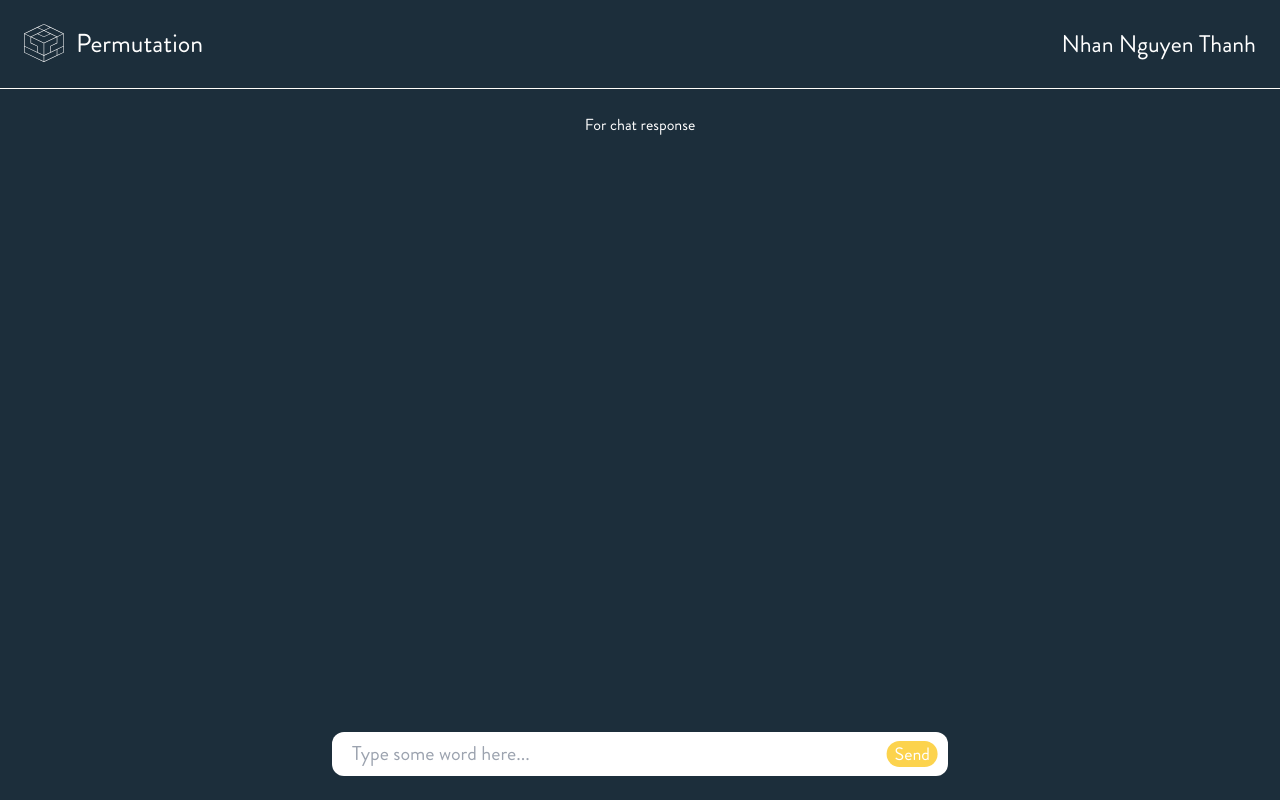
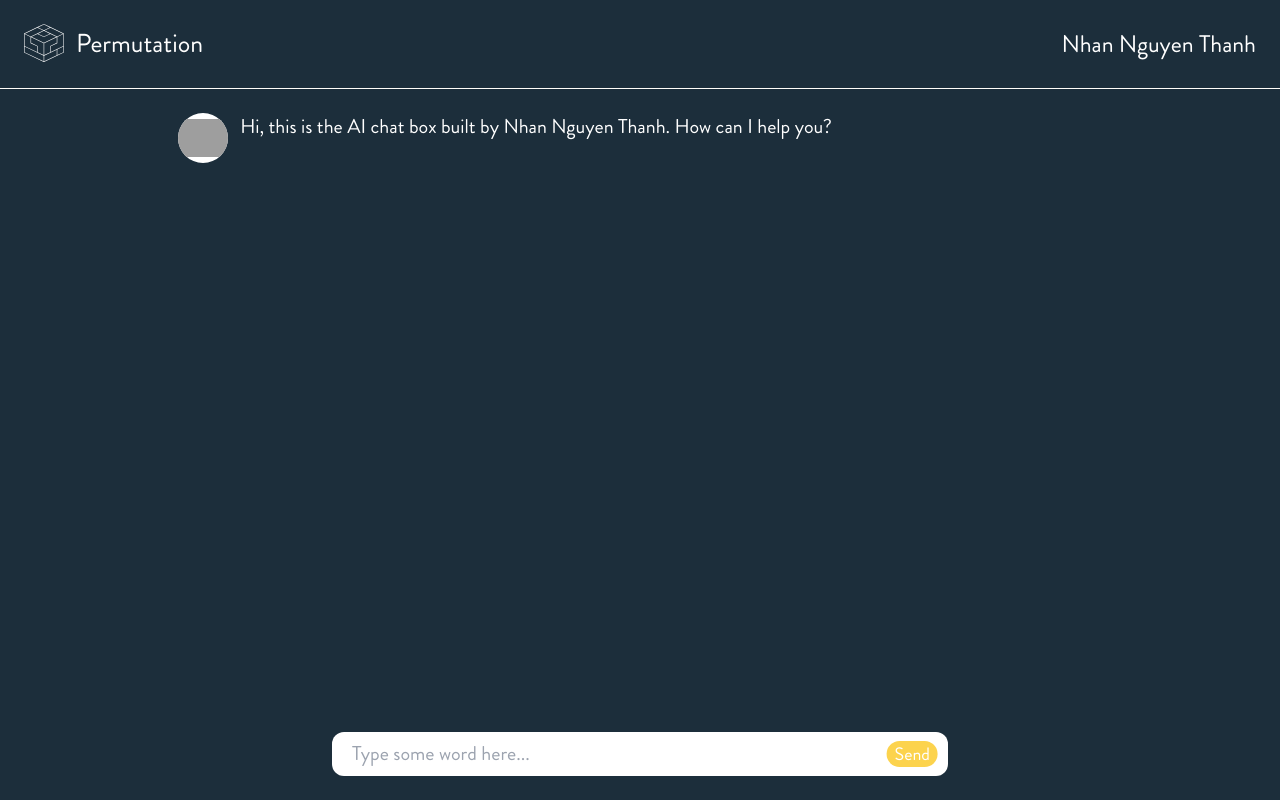
Before and after one commit to nhannguyen02122000/permutation-assignment, a Next.js app: page / in a window 1280 px wide. Built offline with nearby package versions, Linux system fonts and the light colour scheme; grey boxes are pictures that could not be loaded.

Commit message:
Add full function

```diff
--- a/src/components/Chat/index.tsx
+++ b/src/components/Chat/index.tsx
@@ -1,26 +1,87 @@
 'use client'
-import { FC } from 'react'
+import { FC, useEffect, useRef } from 'react'
 import { useChat } from 'ai/react'
+import Image from 'next/image'
+
+const getAvatar = (type: 'user' | 'bot') => {
+  return type === 'user'
+    ? 'https://icons.veryicon.com/png/o/internet--web/prejudice/user-128.png'
+    : 'https://t3.ftcdn.net/jpg/03/22/38/32/360_F_322383277_xcXz1I9vOFtdk7plhsRQyjODj08iNSwB.jpg'
+}
 
 const Chat: FC = () => {
   const { messages, input, handleInputChange, handleSubmit, isLoading, error } =
     useChat({
-      api: '/api/openai'
+      api: '/api/openai',
+      initialMessages: [
+        {
+          role: 'system',
+          content:
+            'Hi, this is the AI chat box built by Nhan Nguyen Thanh. How can I help you?',
+          id: '1'
+        }
+      ]
     })
+
+  const chatWrapperRef = useRef<HTMLDivElement>(null)
+  const scroll = () => {
+    if (!chatWrapperRef.current) return
+    const { offsetHeight, scrollHeight, scrollTop } = chatWrapperRef.current
+    if (scrollHeight >= scrollTop + offsetHeight) {
+      chatWrapperRef.current.scrollTo(0, scrollHeight + 200)
+    }
+  }
+
+  useEffect(() => {
+    scroll()
+  }, [messages])
+
   return (
     <div className='w-full h-full flex-1 flex flex-col justify-between items-center p-6'>
-      <div>For chat response</div>
+      {/*Height of max height = screen height - header - main's padding - input height*/}
+      <div
+        id='chat-response'
+        ref={chatWrapperRef}
+        className='text-xl overflow-y-auto w-3/4 h-[75vh] max-h-[calc(100vh-90px-48px-50px)] flex flex-col gap-7'
+      >
+        {messages.map((m, idx) => (
+          <div
+            key={m.id}
+            className={`flex gap-4 ${m.role === 'user' ? 'flex-row-reverse' : ''}`}
+          >
+            <div className='basis-[5%] min-w-[5%]'>
+              <div className='h-[50px] w-[50px] max-w-[50px] relative bg-white rounded-full overflow-hidden'>
+                <Image
+                  src={getAvatar(m.role === 'user' ? 'user' : 'bot')}
+                  alt='User'
+                  fill
+                  sizes='10vw'
+                  style={{ objectFit: 'contain' }}
+                />
+              </div>
+            </div>
+            <p className={`${m.role === 'user' ? 'text-right' : ''}`}>
+              {m.content}
+            </p>
+          </div>
+        ))}
+      </div>
       <div id='input-wrapper' className='w-1/2'>
         <form onSubmit={handleSubmit} className='w-full relative'>
           <input
             value={input}
             onChange={handleInputChange}
-            placeholder='Type some word here...'
+            placeholder={
+              isLoading ? 'AI is typing...' : 'Type some word here...'
+            }
             className='w-full text-xl px-5 py-2 rounded-[12px]'
           />
           <button
+            disabled={isLoading}
             type='submit'
-            className='transition duration-300 absolute -translate-x-[calc(100%+10px)] top-1/2 -translate-y-1/2 bg-amber-300 hover:bg-amber-500 px-2 py-1 rounded-full text-[18px] leading-none text-center'
+            className={`transition duration-300 absolute -translate-x-[calc(100%+10px)] top-1/2 -translate-y-1/2
+             px-2 py-1 rounded-full text-[18px] leading-none text-center
+             ${isLoading ? 'bg-gray-500 select-none cursor-not-allowed' : 'bg-amber-300 hover:bg-amber-500'}`}
           >
             Send
           </button>
```
